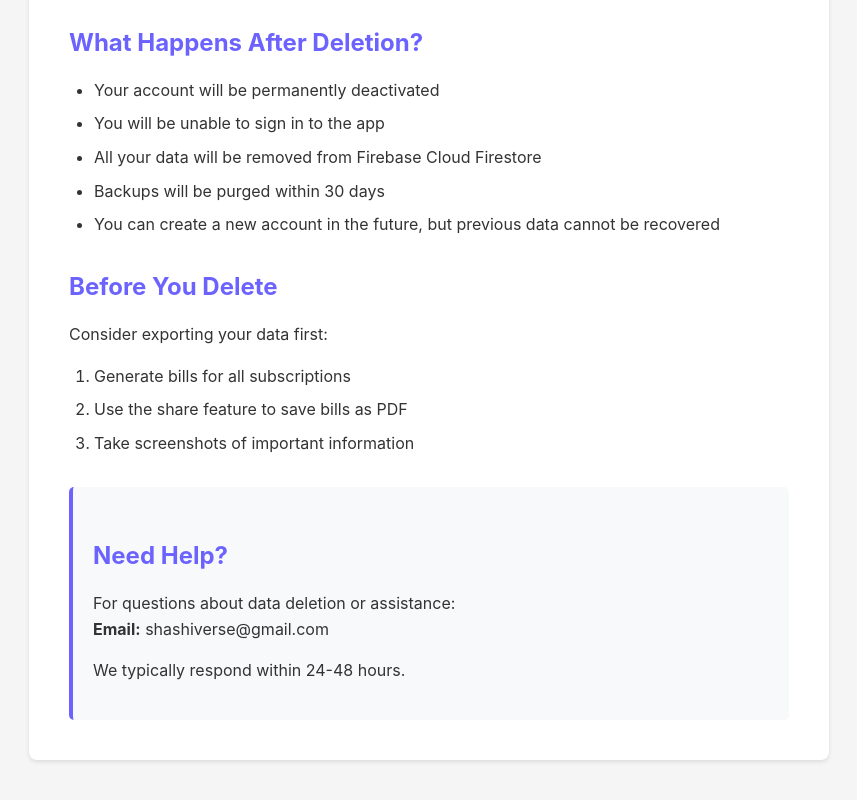
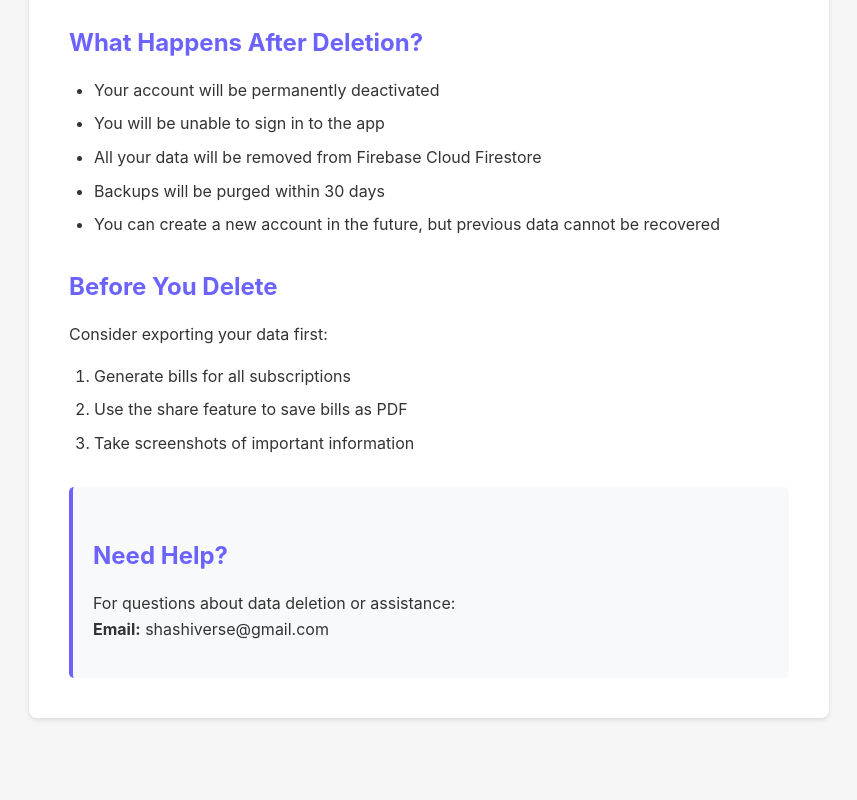
Before and after one commit to shashiverse/BillEZyDocs, a plain HTML site: page data-deletion.html in a window 1280 px wide. Shown: the part 1539-2339 px from the top of the page, without its empty margins (211-1068 px from the left). After the commit the page ends 2297 px from the top, so only its background shows below. Drawn offline with Linux system fonts and the light colour scheme.

Commit message:
Update data-deletion.html

```diff
--- a/data-deletion.html
+++ b/data-deletion.html
@@ -146,8 +146,8 @@
             <h2>Need Help?</h2>
             <p>For questions about data deletion or assistance:<br>
             <strong>Email:</strong> shashiverse@gmail.com</p>
-            <p>We typically respond within 24-48 hours.</p>
         </div>
     </div>
 </body>
+
 </html>
```
